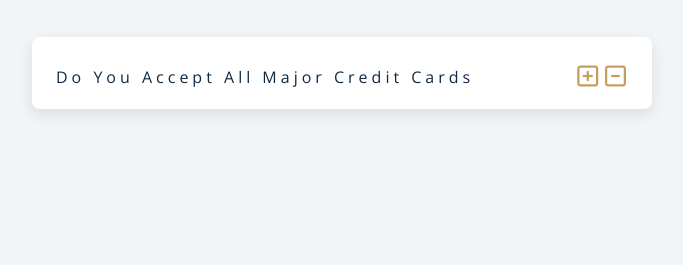
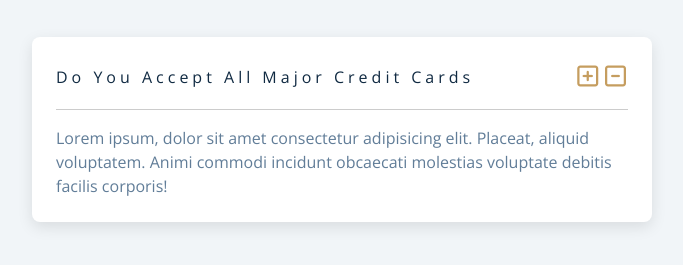
Before and after one commit to BeataJ/questions, a plain HTML site: page index.html in a window 1280 px wide. Shown: the part 187-452 px from the top of the page, without its empty margins (298-981 px from the left). Drawn offline with nearby package versions, Linux system fonts and the light colour scheme.

Commit message:
add question-text

```diff
--- a/index.html
+++ b/index.html
@@ -40,6 +40,12 @@
                 <i class="far fa-minus-square"></i>
               </span>
           </div>
+          <!-- question text -->
+          <div class="question-text">
+            <p>
+              Lorem ipsum, dolor sit amet consectetur adipisicing elit. Placeat, aliquid voluptatem. Animi commodi incidunt obcaecati molestias voluptate debitis facilis corporis!
+            </p>
+          </div>
         </article>
       </div>
     </section>
```
